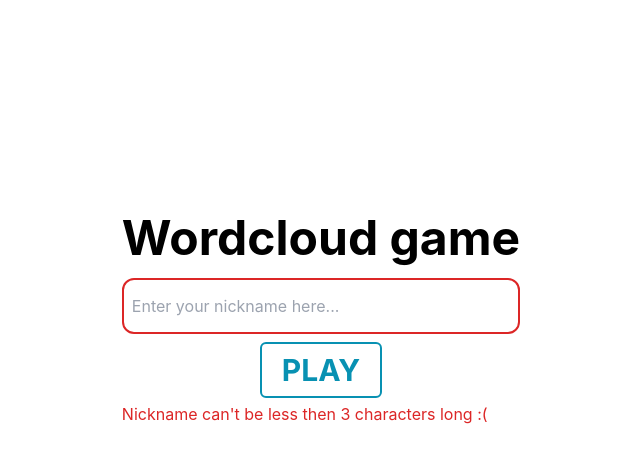
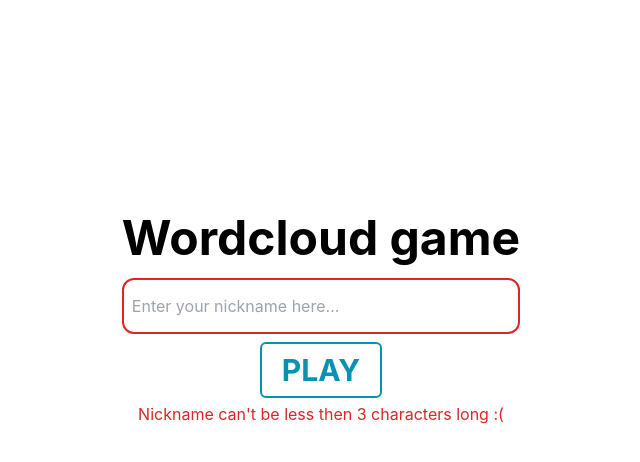
Before and after one commit to macianga/wordcloud-game, a React (Vite) app: page / in a window 1280 px wide. Both pictures are taken after a click on the button "PLAY". Shown: the top 462 px of the page, without its empty margins (319-959 px from the left). Built offline with nearby package versions, Linux system fonts and the light colour scheme.

Commit message:
center validation text

```diff
--- a/src/views/WelcomePage.tsx
+++ b/src/views/WelcomePage.tsx
@@ -49,7 +49,7 @@ function WelcomePage({playerName, setPlayerName}: Props) {
             onClick={startGame}
           >PLAY
           </button>
-          {validationError && <span className="text-red-600 mt-1">{validationError}</span>}
+          {validationError && <span className="text-red-600 mt-1 text-center">{validationError}</span>}
         </div>
       </div>
     </div>
```
